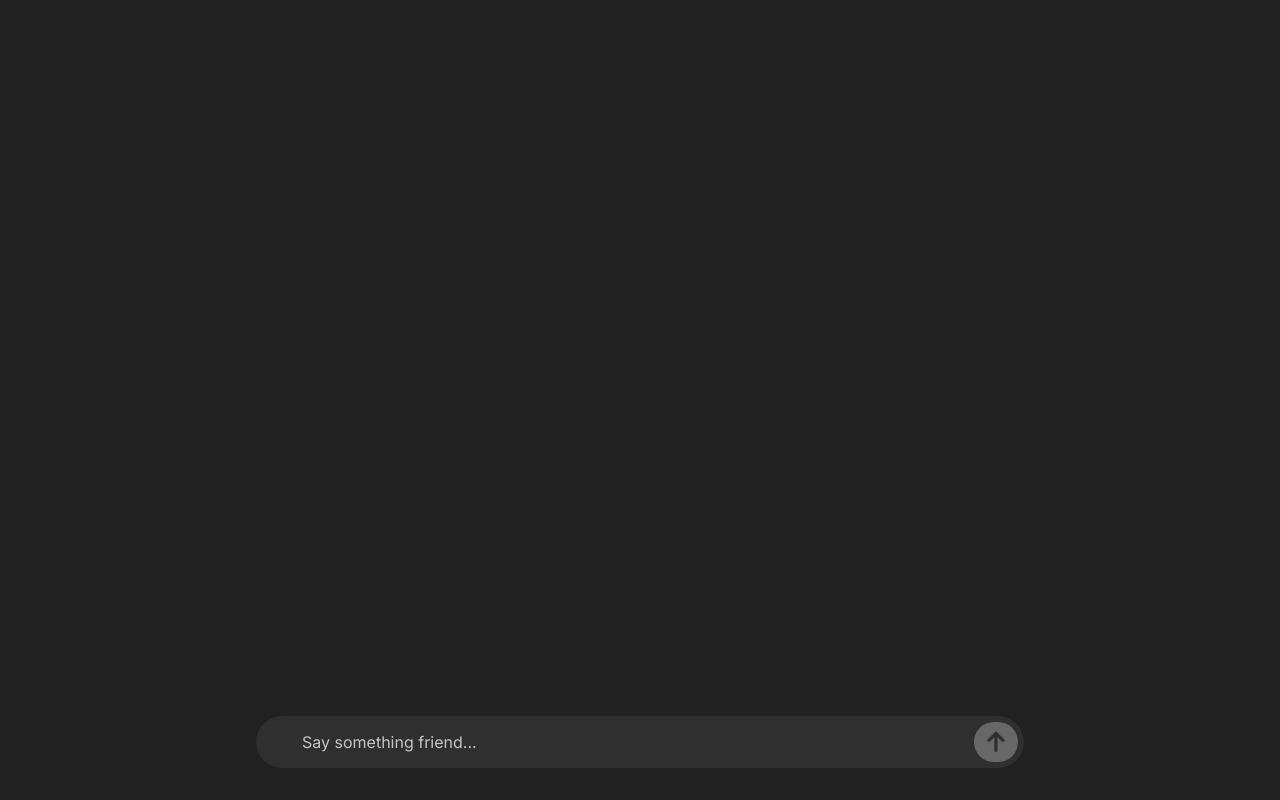
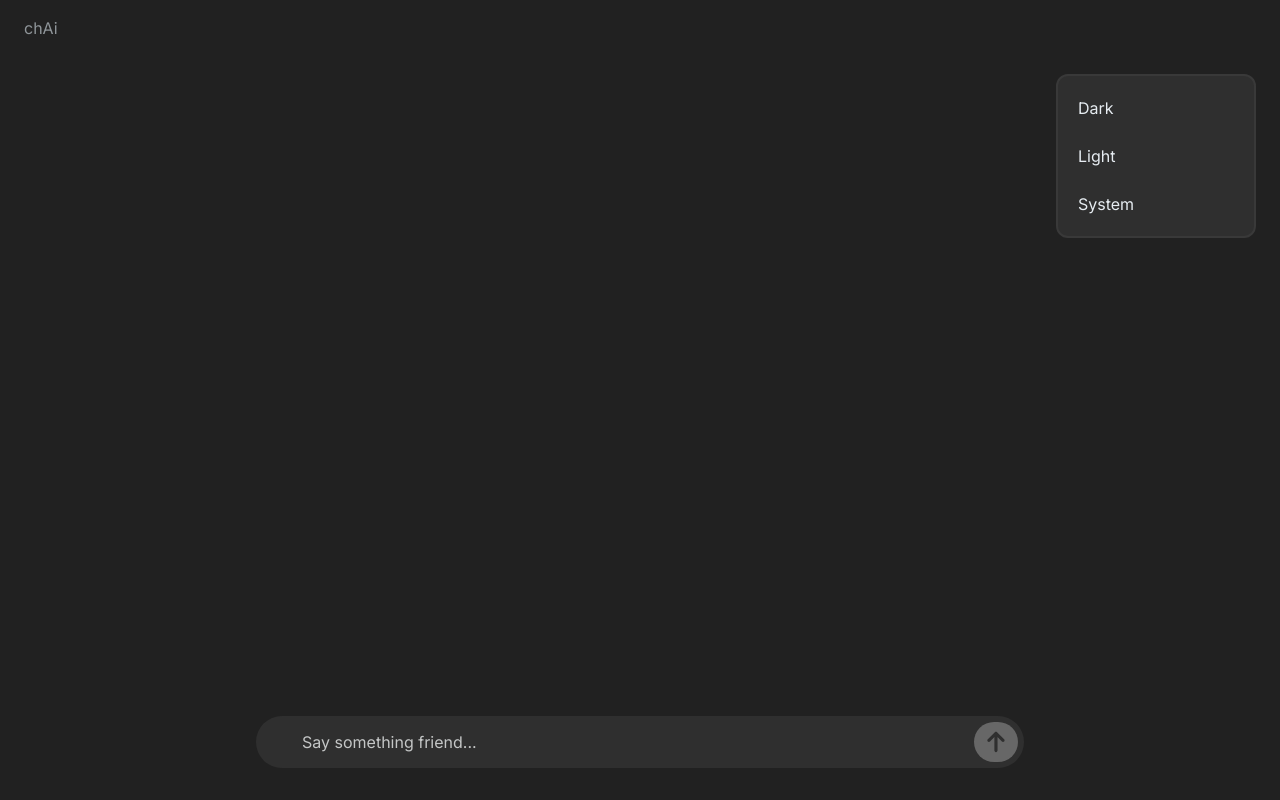
Before and after one commit to Dikhyant/comedy-gen, a Next.js app: page / in a window 1280 px wide. Built offline with nearby package versions, Linux system fonts and the light colour scheme.

Commit message:
Drop down options select WIP

```diff
--- /dev/null
+++ b/src/_components/DropDownOption/DropDownOption.tsx
@@ -0,0 +1,38 @@
+import { cn } from "@/utils/misc";
+import { OptionButton } from "./OptionButton/OptionButton";
+
+type TDropDownOption = {
+    className?: string;
+    options: string[];
+    value: string;
+    onSelect?: ((value: string) => void);
+}
+
+export const DropDownOption:React.FC<TDropDownOption> = ({
+    className,
+    options,
+    value,
+    ...props
+}) => {
+
+    function onSelect(value: string) {
+        if(props.onSelect instanceof Function && props.onSelect.length === 1) {
+            props.onSelect(value);
+        }
+    }
+    return (
+        <div className={cn("flex flex-col w-[200px] bg-thunder rounded-xl border-dark-grey border-2 p-2",className)} >
+            {
+                options.map(item => {
+                    return (
+                        <OptionButton
+                            value={item}
+                            className="w-full"
+                            onClick={() => {onSelect(item)}}
+                        />
+                    )
+                })
+            }
+        </div>
+    )
+}
--- /dev/null
+++ b/src/_components/DropDownOption/OptionButton/OptionButton.tsx
@@ -0,0 +1,31 @@
+import { cn } from "@/utils/misc";
+
+type TOptionButton = {
+    className?: string;
+    value: string;
+    isSelected?: boolean;
+    onClick?: (() => void);
+}
+
+export const OptionButton:React.FC<TOptionButton> = ({
+    className,
+    value,
+    isSelected = false,
+    ...props
+}) => {
+
+    function onClick() {
+        if(props.onClick instanceof Function) {
+            props.onClick();
+        }
+    }
+    return (
+        <button
+            className={cn("flex items-center justify-between hover:bg-charcoal-grey rounded-md p-3",className)}
+            onClick={onClick}
+        >
+            <div>{value}</div>
+            {isSelected && <div></div>}
+        </button>
+    )
+}
--- /dev/null
+++ b/src/_components/Header/Header.tsx
@@ -0,0 +1,14 @@
+import { useState } from "react"
+import { Select } from "../Select/Select"
+
+const options:string[] = ["Dark", "Light", "System"]
+
+export const Header:React.FC<any> = () => {
+    const [currentTheme, setCurrentTheme] = useState<string>("Dark");
+    return (
+        <header className="w-full h-14 flex items-center justify-between px-6" >
+            <h1 className="text-mountain-mist" >chAi</h1>
+            <Select options={options} />
+        </header>
+    )
+}
--- /dev/null
+++ b/src/_components/Select/Select.tsx
@@ -0,0 +1,41 @@
+"use client"
+import { useState } from "react";
+import { DropDownOption } from "../DropDownOption/DropDownOption";
+
+type TSelect = {
+    options: string[];
+}
+
+export const Select:React.FC<TSelect> = ({
+    options,
+    ...props
+}) => {
+    const [isDropDownVisible, setIsDropDownVisible] = useState<boolean>(true);
+    const [value, setValue] = useState<string>("");
+
+    function onRootComponentClicked() {
+        setIsDropDownVisible(prev => !prev);
+    }
+
+    function onSelect(value: string) {
+
+    }
+
+    return (
+        <button
+            className="w-[74px] h-9 hover:bg-charcoal-grey rounded-lg text-harp relative"
+            onClick={onRootComponentClicked}
+        >
+            {value}
+            {
+                isDropDownVisible &&
+                <DropDownOption
+                    options={options}
+                    value={value}
+                    className="absolute top-16 right-0"
+                    onSelect={onSelect}
+                />
+            }
+        </button>
+    )
+}
--- a/src/app/page.tsx
+++ b/src/app/page.tsx
@@ -1,6 +1,7 @@
 "use client"
 import { AIChat } from "@/_components/Chat/AIChat/AIChat";
 import { UserChat } from "@/_components/Chat/UserChat/UserChat";
+import { Header } from "@/_components/Header/Header";
 import { PrimaryTextInput } from "@/_components/PrimaryTextInput/PrimaryTextInput";
 import { useThemeContext } from "@/state/theme";
 import { IJokeResponse } from "@/types/data-types";
@@ -87,6 +88,7 @@ export default function Home() {
   return (
     <main className={cn(isDark ? "bg-mine-shaft" : "bg-white" , "w-full h-screen")} >
       <div className="w-full h-full flex flex-col items-center justify-end pb-8" >
+        <Header />
         <div
           className="flex flex-col items-center overflow-y-scroll flex-1 w-full pb-[54px]"
           ref={chatContainerRef}
--- a/tailwind.config.ts
+++ b/tailwind.config.ts
@@ -21,6 +21,9 @@ const config: Config = {
         "ironside-grey": "#676767",
         "silver": "#c4c6c6",
         "harp": "#e7edf2",
+        "mountain-mist": "#8f9599",
+        "charcoal-grey": "#424242",
+        "dark-grey": "#393939",
       }
     },
   },
```
